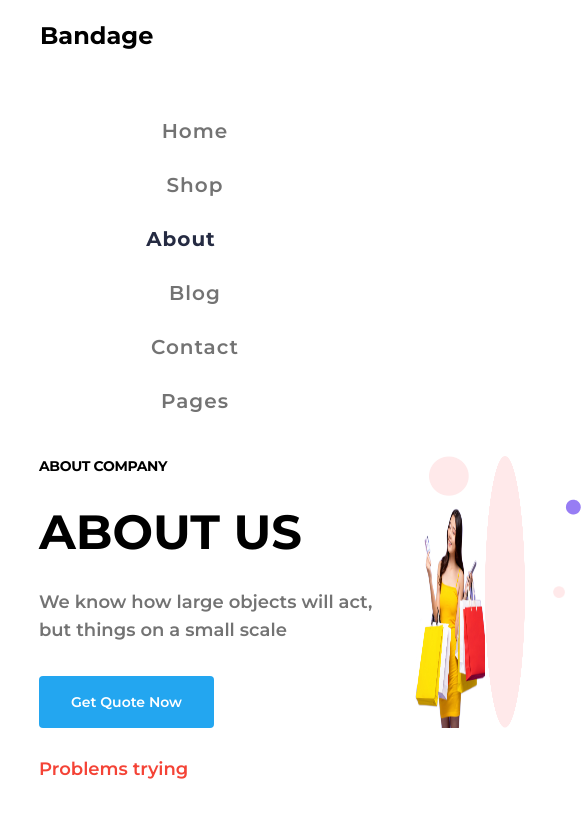
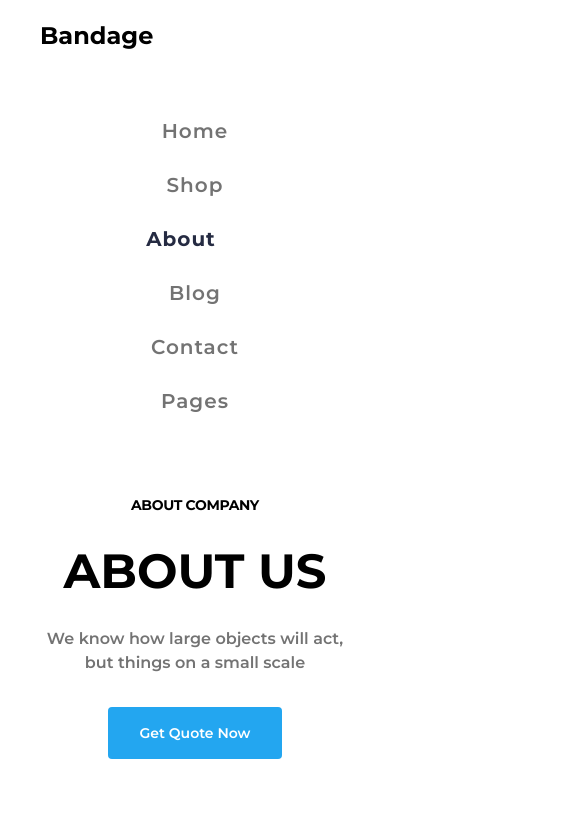
Before and after one commit to irema00/e-commerce-react-vite, a React (Vite) app in the folder e-commerce/: page /about in a window 390 px wide. Shown: the top 815 px of the page, 585 px wide, since content can reach past the window. Built offline with nearby package versions, Linux system fonts and the light colour scheme; some icons are missing.

Commit message:
responsive about hero

```diff
--- a/e-commerce/src/layouts/aboutPage/AboutHero.jsx
+++ b/e-commerce/src/layouts/aboutPage/AboutHero.jsx
@@ -9,11 +9,11 @@ import technology1 from "../../assets/contact/technology1.png";
 
 export default function AboutHero() {
   return (
-    <div className="flex w-screen h-full justify-between px-[10%] py-[5%]">
-      <div className="flex flex-col justify-center gap-8 items-start ">
+    <div className="flex flex-wrap lg:flex-nowrap justify-between w-full h-full lg:px-[10%] md:px-[25%] py-[5%]">
+      <div className="flex flex-col justify-center gap-8 lg:items-start items-center lg:text-start text-center py-[10%] lg:py-0 w-full">
         <h5 className="text-sm font-bold tracking-tight">ABOUT COMPANY</h5>
         <h1 className="text-5xl font-bold">ABOUT US</h1>
-        <p className="text-lg font-semibold text-hdGrey w-[350px]">
+        <p className="md:text-lg text-md font-semibold text-hdGrey lg:w-[350px] w-[300px]">
           We know how large objects will act, but things on a small scale
         </p>
         <button className="bg-prBlue text-white  text-sm font-semibold px-8 py-4 rounded">
@@ -21,7 +21,7 @@ export default function AboutHero() {
         </button>
       </div>
 
-      <div className="flex pl-10  relative  ">
+      <div className="flex pl-20  relative py-[10%] lg:py-0  items-center justify-center overflow-hidden md:overflow-visible">
         <img
           src={elips3}
           className="flex self-start items-start top-0 bottom-0"
@@ -33,7 +33,7 @@ export default function AboutHero() {
         />
         <img
           src={technology1}
-          className="absolute w-auto h-full inset-x-[20%] "
+          className="absolute w-auto h-[120%] lg:left-[20%] left-0 top-0 "
         />
         <img src={elips2} className="flex self-center items-start pl-7" />
         <img
```
